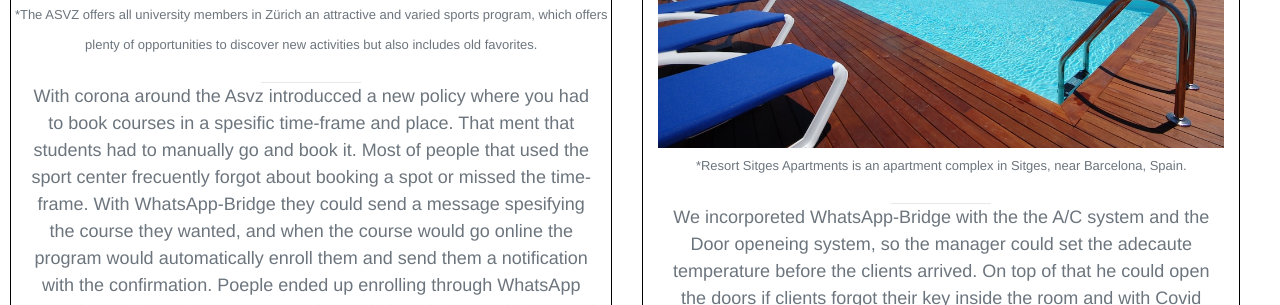
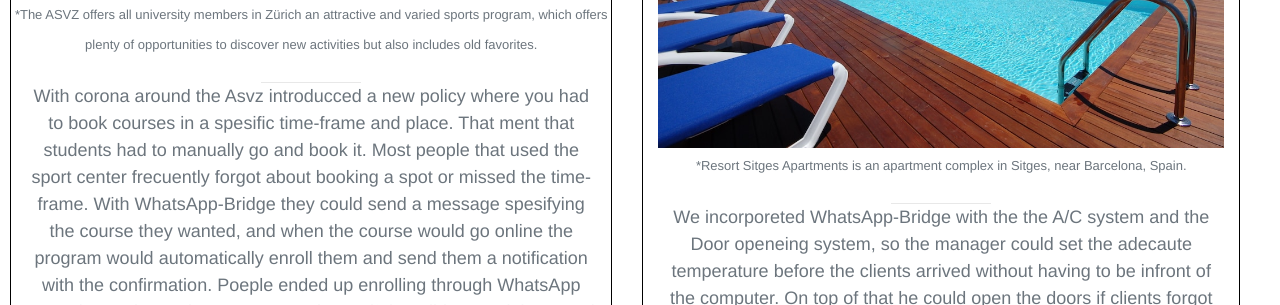
Before and after one commit to pserratus/pserratus.github.io, a website: page index.html in a window 1280 px wide. Shown: the part 4230-4535 px from the top of the page. Drawn offline with Linux system fonts and the light colour scheme; a web font is replaced by a local one.

Commit message:
arreglos

```diff
--- a/index.html
+++ b/index.html
@@ -205,7 +205,7 @@
 <font size="-1" class="text-muted">*The ASVZ offers all university members in Zürich an attractive and varied sports program, which offers plenty of opportunities to discover new activities but also includes old favorites.</font>
     <hr>
     <div class="container">
-      <p class="text-muted">With corona around the Asvz introducced a new policy where you had to book courses in a spesific time-frame and place. That ment that students had to manually go and book it. Most of people that used the sport center frecuently forgot about booking a spot or missed the time-frame. With WhatsApp-Bridge they could send a message spesifying the course they wanted, and when the course would go online the program would automatically enroll them and send them a notification with the confirmation. Poeple ended up enrolling through WhatsApp more than going to the Asvz app and even if they didn't need the speed to enroll, they used WhatsApp anyways as it was quicker and more convinient for them.</p>
+      <p class="text-muted">With corona around the Asvz introducced a new policy where you had to book courses in a spesific time-frame and place. That ment that students had to manually go and book it. Most people that used the sport center frecuently forgot about booking a spot or missed the time-frame. With WhatsApp-Bridge they could send a message spesifying the course they wanted, and when the course would go online the program would automatically enroll them and send them a notification with the confirmation. Poeple ended up enrolling through WhatsApp more than going to the Asvz app and even if they didn't need the speed to enroll, they used WhatsApp anyways as it was quicker and more convinient for them.</p>
   </div>
 </div>
 
@@ -223,7 +223,7 @@
 <font size="-1" class="text-muted">*Resort Sitges Apartments is an apartment complex in Sitges, near Barcelona, Spain.</font>
   <hr>
   <div class="container">
-    <p class="text-muted">We incorporeted WhatsApp-Bridge with the the A/C system and the Door openeing system, so the manager could set the adecaute temperature before the clients arrived. On top of that he could open the doors if clients forgot their key inside the room and with Covid distancing he used it to opend the main door and guide clients to their rooms and open their room-doors.</p>
+    <p class="text-muted">We incorporeted WhatsApp-Bridge with the the A/C system and the Door openeing system, so the manager could set the adecaute temperature before the clients arrived without having to be infront of the computer. On top of that he could open the doors if clients forgot their key inside the room and with Covid distancing he used it to opend the main door and guide clients to their rooms and open their room-doors.</p>
   </div>
 </div>
 
```
